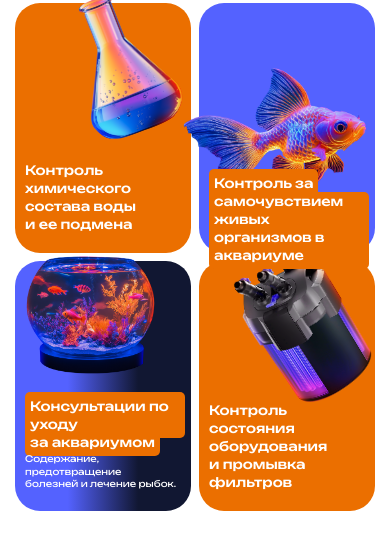
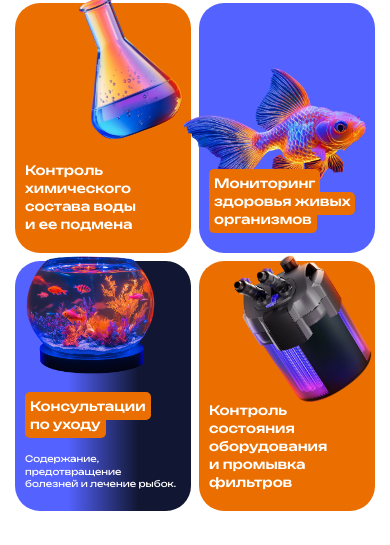
Before and after one commit to danielgerchik/gold_fish, a plain HTML site: page index.html in a window 390 px wide. Shown: the part 1182-1727 px from the top of the page. Drawn offline with Linux system fonts and the light colour scheme.

Commit message:
text change 600

```diff
--- a/index.html
+++ b/index.html
@@ -229,13 +229,13 @@
                 </div>
                 <div class="about__item-wrap about__item-wrap-big">
                     <div class="about__item">
-                        <div class="about__label highliting-box"><span>Контроль за</span><br><span>самочувствием живых</span><br><span>организмов в аквариуме</span></div>
+                        <div class="about__label highliting-box"><span data-text="Мониторинг">Контроль за</span><br><span data-text="здоровья живых">самочувствием живых</span><br><span data-text="организмов">организмов в аквариуме</span></div>
                         <img src="img/about/items/test/04_4x.png" width="284px" alt="" class="about__bg-img">
                     </div>
                 </div>
                 <div class="about__item-wrap about__item-wrap-big">
                     <div class="about__item">
-                        <div class="about__label highliting-box"><span>Консультации по уходу</span><br><span>за аквариумом</span></div>
+                        <div class="about__label highliting-box" data-text="Консультации по уходу"><span data-text="Консультации">Консультации по уходу</span><br><span data-text="по уходу">за аквариумом</span></div>
                         <div class="about__text">Содержание, предотвращение<br> болезней и лечение рыбок.</div>
                         <img src="img/about/items/test/05_4x.png" width="270px" alt="" class="about__bg-img">
                     </div>
--- a/js/script.js
+++ b/js/script.js
@@ -139,6 +139,23 @@ document.querySelectorAll('.header__list-item a').forEach(anchor => {
     });
   });
 
+// Text-change
+
+
+if (window.innerWidth < 601) {
+    const aboutLabels = document.querySelectorAll(".about__label");
+
+aboutLabels.forEach(label => {
+    const labelSpans = Array.from(label.children).filter(child => child.tagName === "SPAN")
+    labelSpans.forEach(span => {
+        if(span.hasAttribute("data-text")) {
+            span.textContent = span.getAttribute("data-text");
+        }
+    })
+})
+}
+
+
 // Highliting-box
 
 const highlitingBoxes = document.querySelectorAll(".highliting-box");
```
